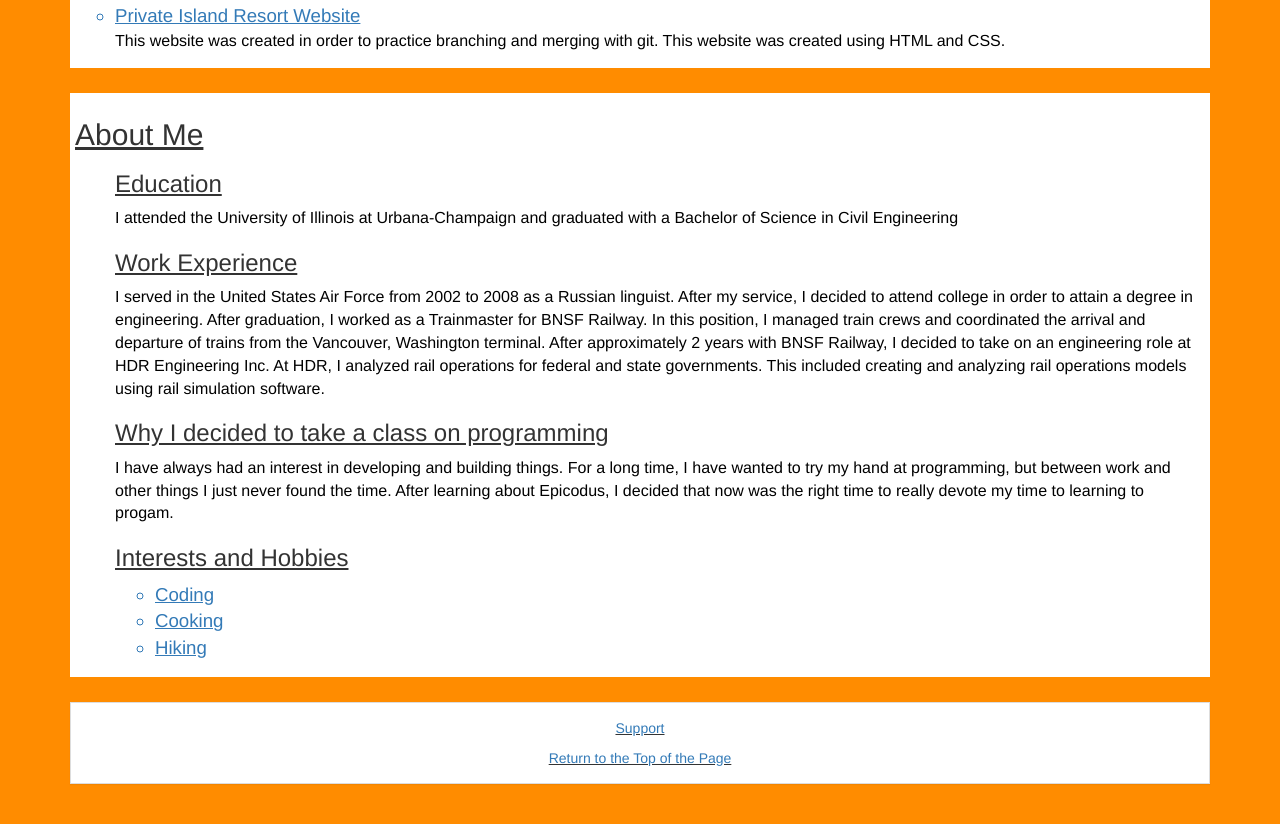
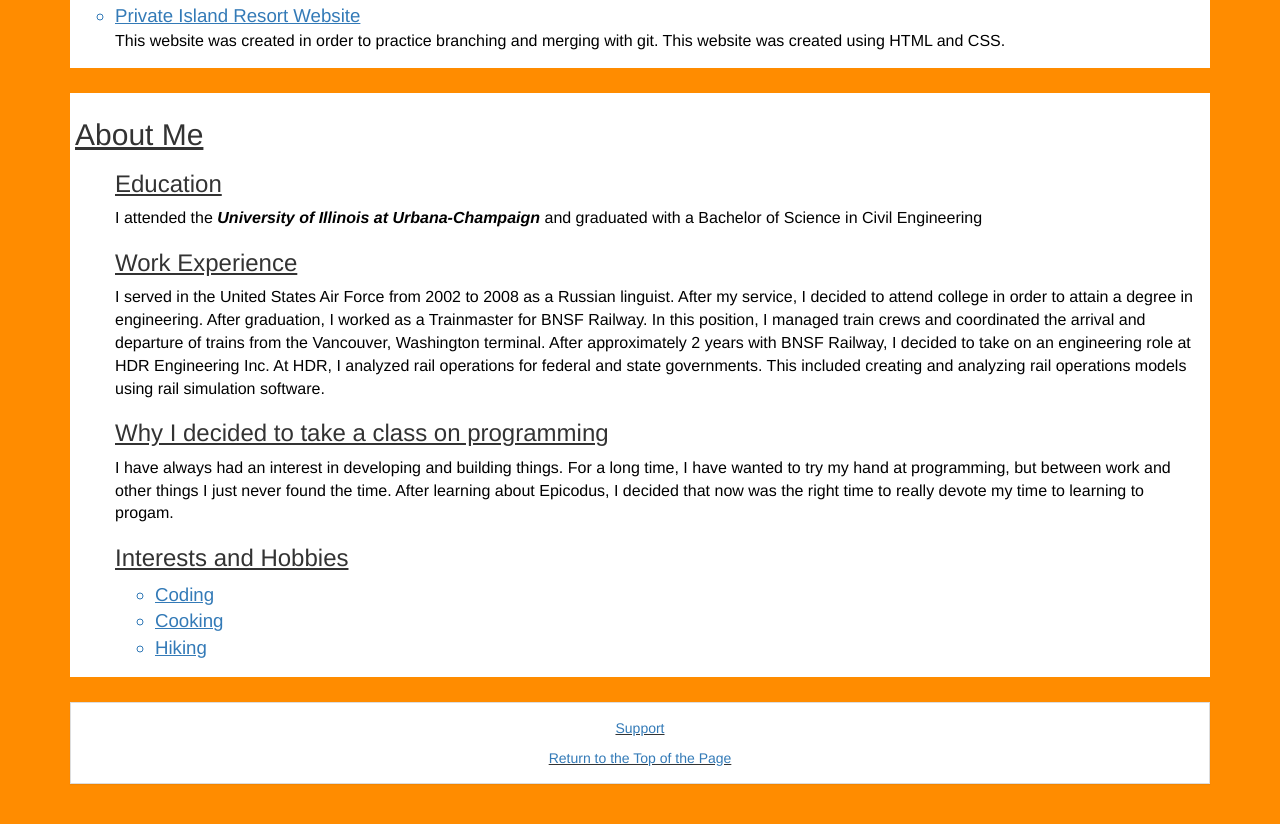
Before and after one commit to crneff84/Portfolio, a plain HTML site: page index.html in a window 1280 px wide. Shown: the part 1085-1909 px from the top of the page. Drawn offline with Linux system fonts and the light colour scheme.

Commit message:
Updated CSS styles and text

```diff
--- a/css/styles.css
+++ b/css/styles.css
@@ -100,3 +100,7 @@ ul.nav > li > a:hover {
 .panel-body {
   text-decoration: underline;
 }
+
+.important {
+  font-weight: bold;
+}
--- a/index.html
+++ b/index.html
@@ -39,7 +39,7 @@
           <h2>About Me</h2>
             <ul>
               <h3>Education</h3>
-              <p>I attended the University of Illinois at Urbana-Champaign and graduated with a Bachelor of Science in Civil Engineering</p>
+              <p>I attended the <em><span class="important">University of Illinois at Urbana-Champaign</span></em> and graduated with a Bachelor of Science in Civil Engineering</p>
               <h3>Work Experience</h3>
               <p>I served in the United States Air Force from 2002 to 2008 as a Russian linguist. After my service, I decided to attend college in order to attain a degree in engineering. After graduation, I worked as a Trainmaster for BNSF Railway. In this position, I managed train crews and coordinated the arrival and departure of trains from the Vancouver, Washington terminal. After approximately 2 years with BNSF Railway, I decided to take on an engineering role at HDR Engineering Inc. At HDR, I analyzed rail operations for federal and state governments. This included creating and analyzing rail operations models using rail simulation software.</p>
               <h3>Why I decided to take a class on programming</h3>
```
